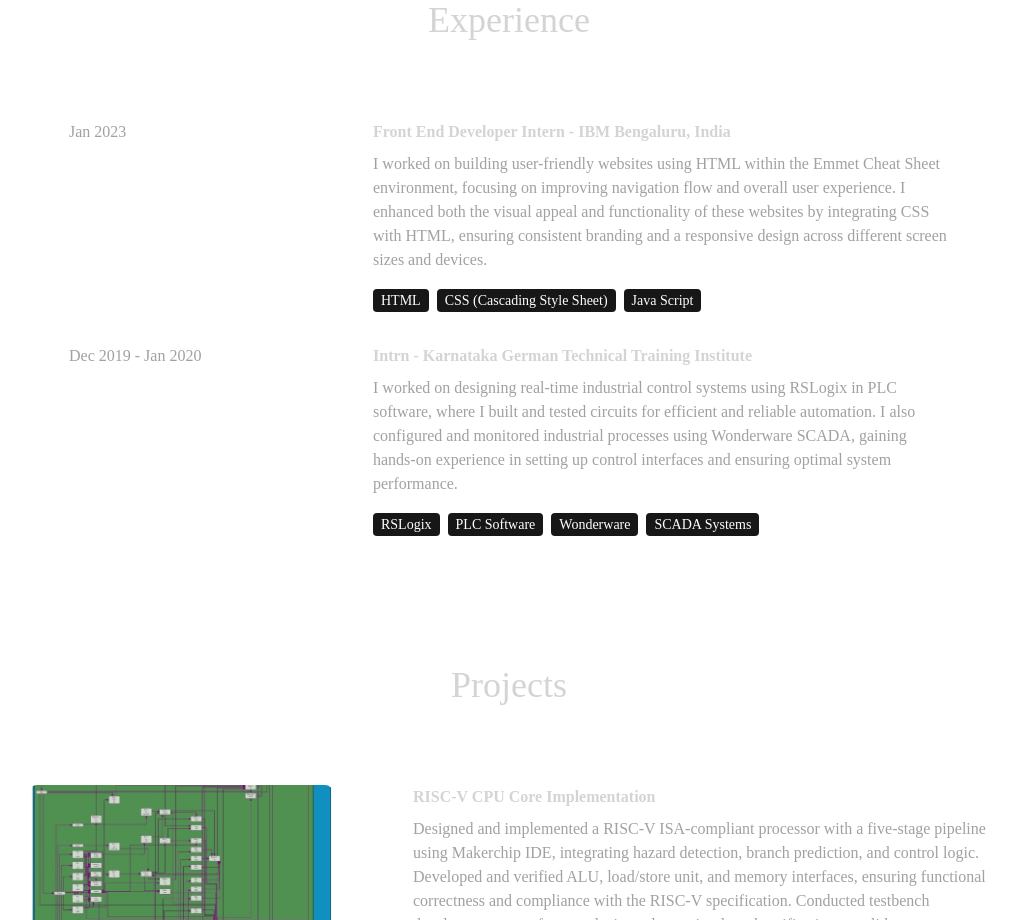
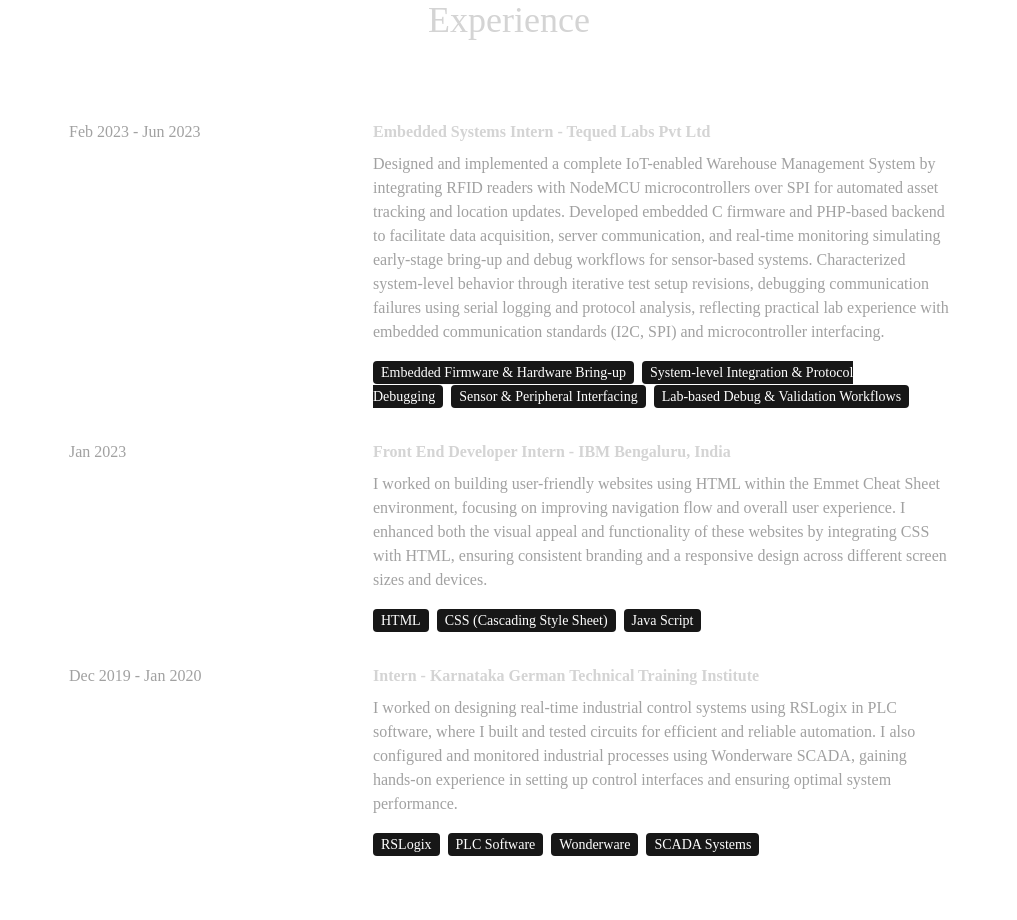
Before and after one commit to ChethanaRamesh012/Chethana-Portfolio, a React (Vite) app: page / in a window 1280 px wide. Shown: the part 1420-2340 px from the top of the page, without its empty margins (131-1148 px from the left). Built offline with nearby package versions, Linux system fonts and the light colour scheme; a web font is replaced by a local one.

Commit message:
Update index.js

```diff
--- a/src/constants/index.js
+++ b/src/constants/index.js
@@ -15,6 +15,13 @@ export const ABOUT_TEXT = `I am an engineer specializing in Analog, Digital, and
 
 export const EXPERIENCES = [
   {
+    year: "Feb 2023 - Jun 2023",
+    role: "Embedded Systems Intern",
+    company: "Tequed Labs Pvt Ltd",
+    description: `Designed and implemented a complete IoT-enabled Warehouse Management System by integrating RFID readers with NodeMCU microcontrollers over SPI for automated asset tracking and location updates. Developed embedded C firmware and PHP-based backend to facilitate data acquisition, server communication, and real-time monitoring simulating early-stage bring-up and debug workflows for sensor-based systems. Characterized system-level behavior through iterative test setup revisions, debugging communication failures using serial logging and protocol analysis, reflecting practical lab experience with embedded communication standards (I2C, SPI) and microcontroller interfacing.`,
+    technologies: ["Embedded Firmware & Hardware Bring-up","System-level Integration & Protocol Debugging","Sensor & Peripheral Interfacing","Lab-based Debug & Validation Workflows"],
+  },
+  {
     year: "Jan 2023",
     role: "Front End Developer Intern",
     company: "IBM Bengaluru, India",
@@ -23,7 +30,7 @@ export const EXPERIENCES = [
   },
   {
     year: "Dec 2019 - Jan 2020",
-    role: "Intrn",
+    role: "Intern",
     company: "Karnataka German Technical Training Institute",
     description: `I worked on designing real-time industrial control systems using RSLogix in PLC software, where I built and tested circuits for efficient and reliable automation. I also configured and monitored industrial processes using Wonderware SCADA, gaining hands-on experience in setting up control interfaces and ensuring optimal system performance.`,
     technologies: ["RSLogix","PLC Software","Wonderware","SCADA Systems"],
```
